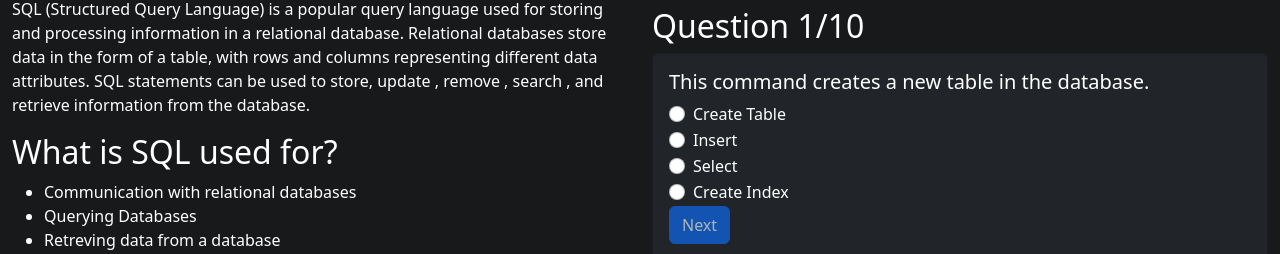
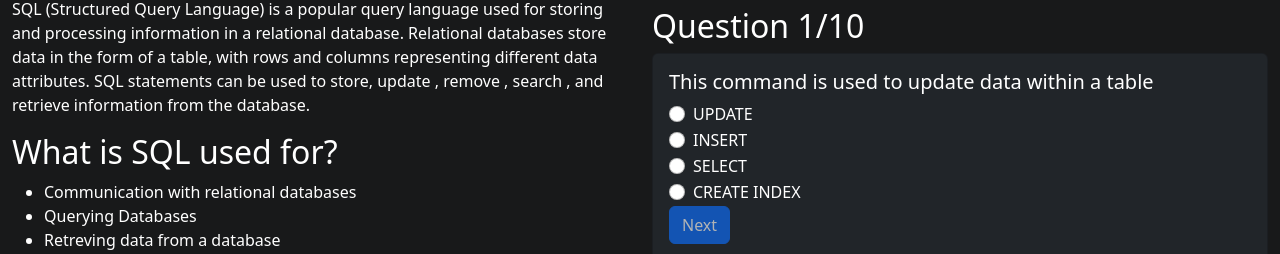
Before and after one commit to josephWaldron/Code_Squad, a React (Vite) app: page /courses/sql/lesson2 in a window 1280 px wide. Shown: the part 135-389 px from the top of the page. Built offline with nearby package versions, Linux system fonts and the light colour scheme.

Commit message:
Finished lesson 2

```diff
--- a/src/components/courses/sql/SQL_2.tsx
+++ b/src/components/courses/sql/SQL_2.tsx
@@ -8,99 +8,99 @@ const questions: Question[] = [
     type: 0, //multiple choice 0 , checks 1
     codeBlock: "NONE",
     question:
-      "Which keyword is used to determine which columns of the data to show in the result?",
+      "Which of the following statements is true about SQL?",
     answers: [
-      { id: 0, text: "From", correct: false },
-      { id: 1, text: "Select", correct: true },
-      { id: 2, text: "Create", correct: false },
-      { id: 3, text: "Drop", correct: false },
+      { id: 0, text: "SQL is a programming language used to build websites.", correct: false },
+      { id: 1, text: "SQL is a database management system", correct: false },
+      { id: 2, text: "SQL stands for structured query language", correct: true },
+      { id: 3, text: "SQL is used for creating graphical user interfaces", correct: false },
     ],
   },
   {
     id: 2,
     type: 0, //multiple choice 0 , checks 1
     question:
-      "Which keyword is used to tell the database what table to select from?",
+      "Which of the following SQL statements is used to delete data from a table?",
     codeBlock: "NONE",
     answers: [
-      { id: 0, text: "Add", correct: false },
-      { id: 1, text: "Select", correct: false },
-      { id: 2, text: "From", correct: true },
-      { id: 3, text: "Create", correct: false },
+      { id: 0, text: "SELECT", correct: false },
+      { id: 1, text: "DELETE", correct: true },
+      { id: 2, text: "UPDATE", correct: false },
+      { id: 3, text: "INSERT", correct: false },
     ],
   },
   {
     id: 3,
     type: 0, //multiple choice 0 , checks 1
-    question: "This keyword deletes data from a database.",
+    question: "Which of the following SQL statements is used to join two tables?",
     codeBlock: "NONE",
     answers: [
-      { id: 0, text: "Drop Index", correct: false },
-      { id: 1, text: "Delete", correct: true },
-      { id: 2, text: "Update", correct: false },
-      { id: 3, text: "Add", correct: false },
+      { id: 0, text: "DELETE", correct: false },
+      { id: 1, text: "UNION", correct: true },
+      { id: 2, text: "JOIN", correct: false },
+      { id: 3, text: "SELECT", correct: false },
     ],
   },
   {
     id: 4,
     type: 0, //multiple choice 0 , checks 1
-    question: "This keyword is used to insert new data into a database",
+    question: "Which of the following SQL statements is used to retrieve data from a table?",
     codeBlock: "NONE",
     answers: [
-      { id: 0, text: "Insert Into", correct: true },
-      { id: 1, text: "Create Table", correct: false },
-      { id: 2, text: "Update", correct: false },
-      { id: 3, text: "Select", correct: false },
+      { id: 0, text: "INSERT", correct: false },
+      { id: 1, text: "UPDATE", correct: false },
+      { id: 2, text: "DELETE", correct: false },
+      { id: 3, text: "SELECT", correct: true },
     ],
   },
   {
     id: 5,
     type: 0, //multiple choice 0 , checks 1
-    question: "This command creates a new table in the database.",
+    question: "This command is used to update data within a table",
     codeBlock: "NONE",
     answers: [
-      { id: 0, text: "Create Index", correct: false },
-      { id: 1, text: "Select", correct: false },
-      { id: 2, text: "Create Table", correct: true },
-      { id: 3, text: "Insert", correct: false },
+      { id: 0, text: "CREATE INDEX", correct: false },
+      { id: 1, text: "SELECT", correct: false },
+      { id: 2, text: "UPDATE", correct: true },
+      { id: 3, text: "INSERT", correct: false },
     ],
   },
   {
     id: 6,
     type: 0, //multiple choice 0 , checks 1
     question:
-      "Which of the following commands is used to limit or specify a certain condition?",
+      "Which SQL keyword is used to sort the results of a SELECT statement in ascending order?",
     codeBlock: "NONE",
     answers: [
-      { id: 0, text: "Delete", correct: false },
-      { id: 1, text: "Update", correct: false },
-      { id: 2, text: "Where", correct: true },
-      { id: 3, text: "From", correct: false },
+      { id: 0, text: "ORDER BY", correct: false },
+      { id: 1, text: "ASC", correct: false },
+      { id: 2, text: "DESC", correct: true },
+      { id: 3, text: "SORT BY", correct: false },
     ],
   },
   {
     id: 7,
     type: 0, //multiple choice 0 , checks 1
-    question: "This command is used to update a record within the database.",
+    question: "This command is used to create a table",
     codeBlock: "NONE",
     answers: [
-      { id: 0, text: "Add", correct: false },
-      { id: 1, text: "Drop", correct: false },
-      { id: 2, text: "Update", correct: true },
-      { id: 3, text: "Remove", correct: false },
+      { id: 0, text: "CREATE DATABASE", correct: false },
+      { id: 1, text: "CREATE TABLE", correct: true },
+      { id: 2, text: "CREATE INDEX", correct: false },
+      { id: 3, text: "CREATE VIEW", correct: false },
     ],
   },
   {
     id: 8,
     type: 0, //multiple choice 0 , checks 1
     question:
-      "This command allows a user to filter data so that a limited set of records is returned.",
+      "Which SQL statement is used to modify the structure of a table?",
     codeBlock: "NONE",
     answers: [
-      { id: 0, text: "Having", correct: true },
-      { id: 1, text: "Drop", correct: false },
-      { id: 2, text: "Add", correct: false },
-      { id: 3, text: "Remove", correct: false },
+      { id: 0, text: "ALTER DATABASE", correct: false },
+      { id: 1, text: "ALTER TABLE", correct: false },
+      { id: 2, text: "MODIFY TABLE", correct: true },
+      { id: 3, text: "MODIFY DATABASE", correct: false },
     ],
   },
   {
@@ -110,12 +110,12 @@ const questions: Question[] = [
     codeBlock: "NONE",
     type: 0,
     question:
-      "Which command allows a user to rename a column or table using an alias?",
+      "Which SQL statement is used to add a new column to an existing table?",
     answers: [
-      { id: 0, text: "AS", correct: true },
-      { id: 1, text: "From", correct: false },
-      { id: 2, text: "Group by", correct: false },
-      { id: 3, text: "Where", correct: false },
+      { id: 0, text: "ADD COLUMN", correct: false },
+      { id: 1, text: "INSERT COLUMN", correct: true },
+      { id: 2, text: "CREATE COLUMN", correct: false },
+      { id: 3, text: "MODIFY COLUMN", correct: false },
     ],
   },
   {
@@ -125,12 +125,12 @@ const questions: Question[] = [
     codeBlock: "NONE",
     type: 0,
     question:
-      "This command will count the number of rows and return that count as a column in the result set.",
+      "Which SQL statement is used to order data by descending order?",
     answers: [
-      { id: 0, text: "Add", correct: false },
-      { id: 1, text: "Count", correct: true },
-      { id: 2, text: "From", correct: false },
-      { id: 3, text: "Group by", correct: false },
+      { id: 0, text: "ASC", correct: false },
+      { id: 1, text: "DESC", correct: true },
+      { id: 2, text: "SORT", correct: false },
+      { id: 3, text: "GROUP BY", correct: false },
     ],
   },
 ];
```
